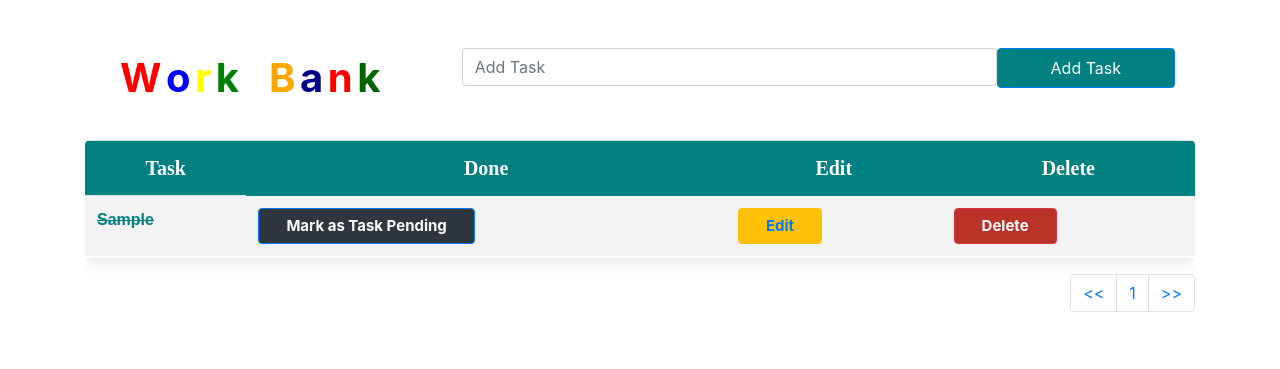
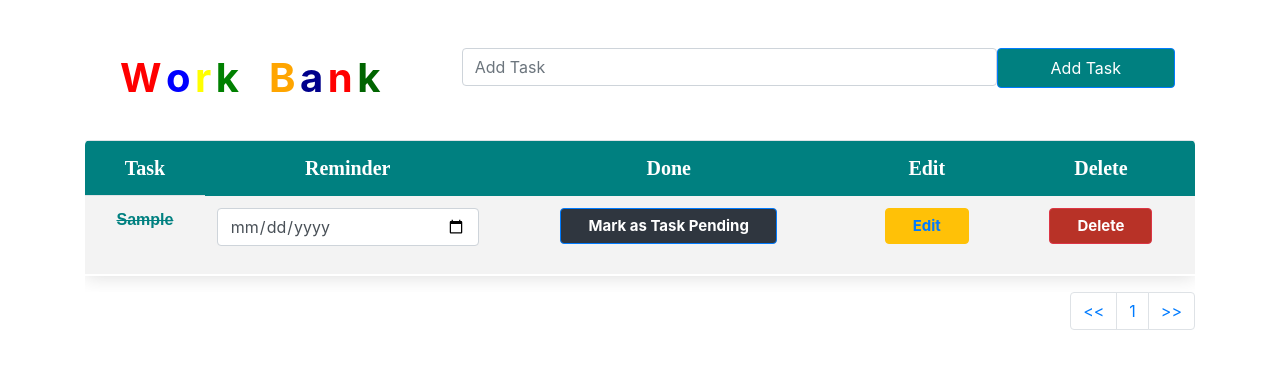
Before and after one commit to spandanasalian/taskmate, a Django app: page /todolist/ in a window 1280 px wide. Shown: the part 65-434 px from the top of the page. Run offline with Django 3.2, Linux system fonts and the light colour scheme; a user stored in the database is signed in; tables that the repository leaves empty hold one stand-in row (values such as "Sample post"); some libraries are stand-ins or nearby versions.

Commit message:
updates the changes

```diff
--- a/todolist_app/templates/todolist.html
+++ b/todolist_app/templates/todolist.html
@@ -45,9 +45,10 @@
 
   <div class="table-responsive">
 
-<table  class="table" style="border-collapse:collapse;border-radius: 5px 5px 0 0;overflow: hidden;box-shadow: 0 0 20px rgba(0,0,0,0.15);border-bottom: 2px solid #009879;width:100%;">
+<table  class="table text-center" style="border-collapse:collapse;border-radius: 5px 5px 0 0;overflow: hidden;box-shadow: 0 0 20px rgba(0,0,0,0.15);border-bottom: 2px solid #009879;width:100%;">
 <tr style="background-color:teal;color:white;text-align:center;font-family:Segoe MDL2 Assets;font-size:20px;">
 <th>Task</th>
+<th>Reminder</th>
 <th>Done</th>
 <th>Edit</th>
 <th>Delete</th>
@@ -62,6 +63,12 @@
 
     <tr style="background-color:#f3f3f3">
           <td style="font-family: sans-serif;color:teal;font-weight: bolder;"><del>{{ obj.task }}</del></td>
+          <td  style="border:none;"><form>
+  <div class="form-group">
+
+    <input type="date" class="form-control" id="exampleInputEmail1" aria-describedby="emailHelp" placeholder="Enter email">
+
+  </div></form></td>
           <td  style="border:none;"><a style="text-decoration:none;outline:none;" href="{% url 'pending_task' obj.id %}"><button type="button" style="background-color:#2F363F;font-size: 15px;font-weight: bolder;" class="btn btn-primary">&emsp;Mark as Task Pending&emsp;</button></a></td> <!--true false ,false true method-->
           <td style="border:none;"><a style="text-decoration:none;" href="{% url 'edit_task' obj.id %}"><button type="button" style="font-size: 15px;font-weight: bolder;color:white;" class="btn btn-warning">&emsp;Edit&emsp;</a></td></button>
           <td  style="border:none;"><a style="text-decoration:none;" href="{% url 'delete_task' obj.id %}"><button type="button" style="background-color:#B83227;font-size: 15px;font-weight: bolder;" class="btn btn-danger">&emsp;Delete&emsp;</button></a></td>
@@ -69,8 +76,19 @@
 
 
     {% else %}
-    <tr   style="color:#3a8a9e;">
-          <td style="font-family: sans-serif;color:teal;font-weight: bolder;">{{ obj.task }}</td>
+     <tr   style="color:#3a8a9e;">
+     <td style="font-family: sans-serif;color:teal;font-weight: bolder;">{{ obj.task }}</td>
+     <td  style="border:none;">
+      <form>
+         <div class="form-group">
+
+              <input type="date" class="form-control" id="exampleInputEmail1" aria-describedby="emailHelp" placeholder="Enter email">
+
+          </div>
+        </form>
+      </td>
+
+
           <td  style="border:none;"><a style="text-decoration:none;outline: none;" href="{% url 'complete_task' obj.id %}"><button type="button" style="background-color:#2F363F;font-size: 15px;font-weight: bolder;"class="btn btn-dark">&emsp;Mark as Completed&emsp;</button></a></td>
           <td  style="border:none;"><a style="text-decoration:none;" href="{% url 'edit_task' obj.id %}"><button type="button" style="font-size: 15px;font-weight: bolder;color:white;" class="btn btn-warning">&emsp;Edit&emsp;</button></a></td>
           <td  style="border:none;"> <a style="text-decoration:none;" href="{% url 'delete_task' obj.id %}"><button type="button" style="background-color:#B83227;font-size: 15px;font-weight: bolder;" class="btn btn-danger">&emsp;Delete&emsp;</button></a></td>
```
